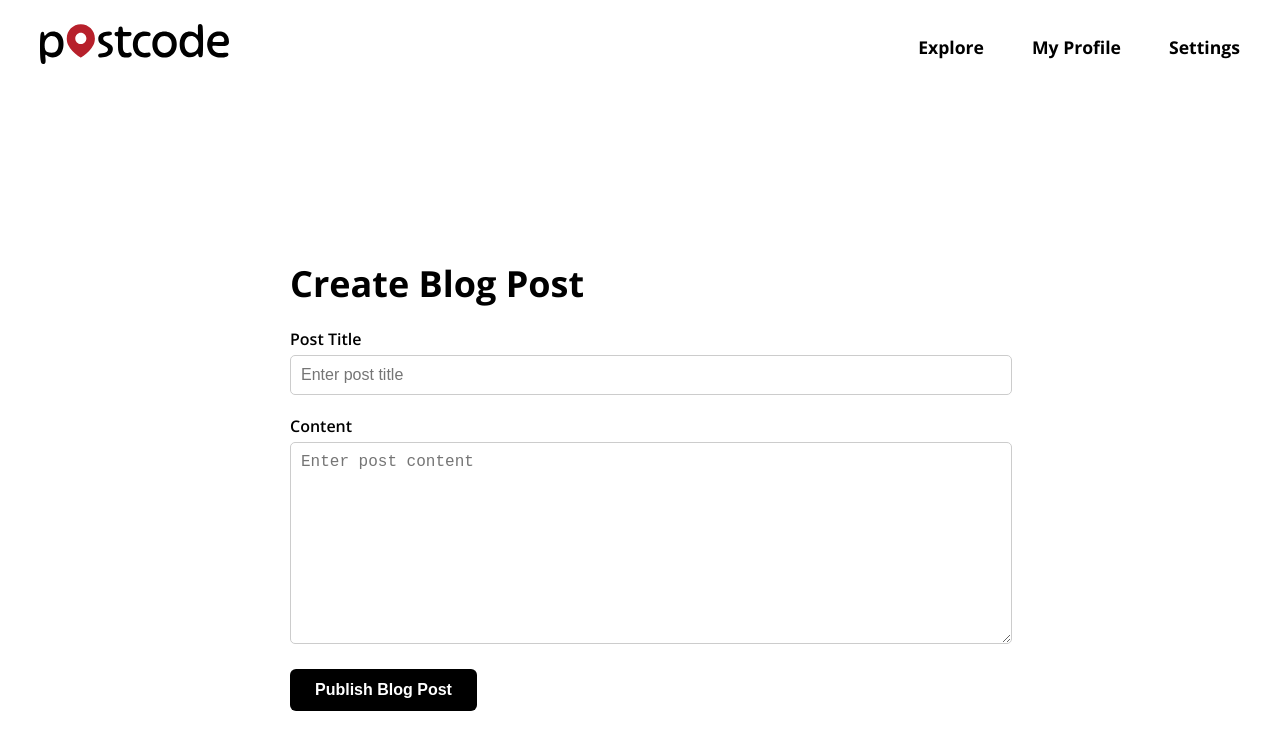
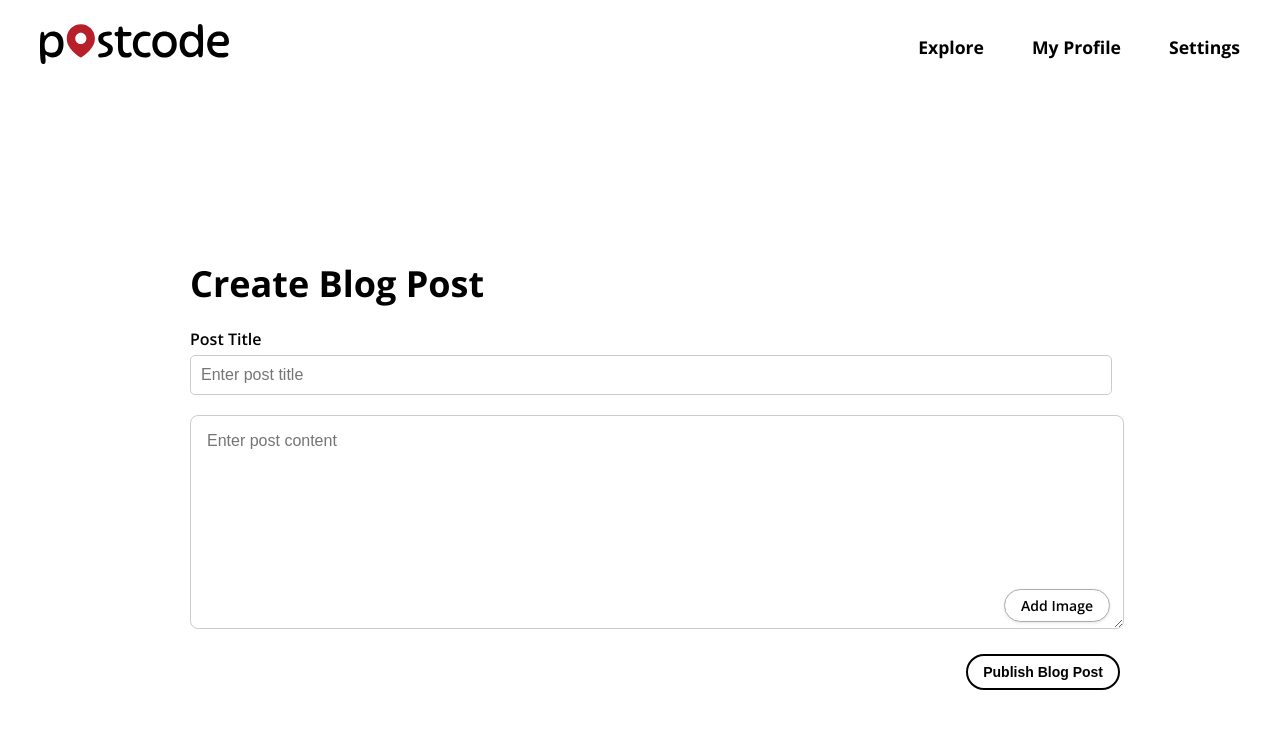
Before and after one commit to konradowc/CSC_307_Project, a React (Vite) app in the folder packages/react-frontend/: page /createPost in a window 1280 px wide. Shown: the top 750 px of the page. Built offline with nearby package versions, Linux system fonts and the light colour scheme.

Commit message:
Fixed button stylings and added image attach button

```diff
--- a/packages/react-frontend/src/pages/CreatePost.css
+++ b/packages/react-frontend/src/pages/CreatePost.css
@@ -1,6 +1,6 @@
 
 .container {
-    max-width: 700px;
+    max-width: 900px;
     margin: 50px auto;
     padding: 20px;
   }
@@ -8,10 +8,6 @@
   .heading {
     font-size: 36px;
     font-weight: bold;
-    margin-bottom: 20px;
-  }
-
-  .form-group {
     margin-bottom: 20px;
   }
 
@@ -27,36 +23,59 @@
     border: 1px solid #ccc;
     border-radius: 5px;
     font-size: 16px;
+    font-family: Arial;
   }
 
   .button {
-    background-color: black;
-    color: white;
-    padding: 12px 25px;
-    border: none;
-    border-radius: 6px;
-    font-weight: bold;
+    background-color: white;
+    color: black;
+    padding: 8px 15px;
+    border-radius: 40px;
+    font-weight: 600;
     cursor: pointer;
-    font-size: 16px;
+    border: 2px solid black;
+    font-size: 14px;
+    float: right;
+    margin-right: -30px;
   }
 
   .button:hover {
-    background-color: #333;
+    background-color: black;
+    color: white;
   }
 
-  .published-post {
-    margin-top: 40px;
-    padding: 20px;
+  .textarea-container {
+    position: relative;
+    margin-bottom: 20px;
+  }
+
+  .textarea {
+    width: 100%;
+    padding: 1rem;
+    font-size: 1rem;
     border: 1px solid #ccc;
     border-radius: 8px;
+    resize: vertical;
   }
 
-  .published-title {
-    font-size: 28px;
-    font-weight: bold;
+  .add-image-inside {
+    position: absolute;
+    color: black;
+    bottom: 12px;
+    right: -20px;
+    background-color: white;
+    border: 1.5px solid rgb(171, 171, 171);
+    padding: 6px 16px;
+    border-radius: 40px;
+    cursor: pointer;
+    font-size: 14px;
+    font-weight: 600;
+    float: right;
+    box-shadow: 0 1px 3px rgba(0, 0, 0, 0.1);
+
   }
 
-  .published-content {
-    margin-top: 15px;
-    line-height: 1.6;
+  .add-image-inside:hover {
+    background-color: black;
+    color: white;
   }
--- a/packages/react-frontend/src/pages/CreatePost.jsx
+++ b/packages/react-frontend/src/pages/CreatePost.jsx
@@ -27,7 +27,7 @@ export default function CreatePost() {
         <div className="container">
           <h1 className="heading">Create Blog Post</h1>
 
-          <div className="form-group">
+          <div className="form-group textarea-container">
             <label className="label">Post Title</label>
             <input
               type="text"
@@ -38,8 +38,7 @@ export default function CreatePost() {
             />
           </div>
 
-          <div className="form-group">
-            <label className="label">Content</label>
+          <div className="form-group textarea-container">
             <textarea
               placeholder="Enter post content"
               value={content}
@@ -47,21 +46,23 @@ export default function CreatePost() {
               rows="10"
               className="textarea"
             />
+              <input
+                id="image-upload"
+                type="file"
+                accept="image/*"
+                style={{ display: "none" }}
+              />
+               <label htmlFor="image-upload" className="add-image-inside">
+                  Add Image
+              </label>
           </div>
 
-          <button
-            onClick={handlePublish}
-            className="button"
-          >
-            Publish Blog Post
-          </button>
+          <div className="button-row">
+            <button className="button" onClick={handlePublish}>
+              Publish Blog Post
+            </button>
+          </div>
 
-          {publishedPosts.map((post, index) => (
-            <div className="published-post" key={index}>
-                <h2 className="published-title">{post.title}</h2>
-                <p className="published-content">{post.content}</p>
-            </div>
-            ))}
     </div>
     );
 }
--- a/packages/react-frontend/src/pages/Profile.css
+++ b/packages/react-frontend/src/pages/Profile.css
@@ -69,12 +69,13 @@ body {
   background-color: white;
   font-weight: 600;
   padding: 0.6rem 1.25rem;
-  border: 1px solid #ccc;
-  border-radius: 8px;
+  border: 2px solid black;
+  border-radius: 40px;
   cursor: pointer;
   transition: background-color 0.2s;
 }
 
 .create-button:hover {
-  background-color: #f3f3f3;
+  background-color: black;
+  color: white;
 }
```
Also changed, not shown: packages/react-frontend/src/assets/image-plus.png (added), packages/react-frontend/src/assets/pen-line.png (added).
